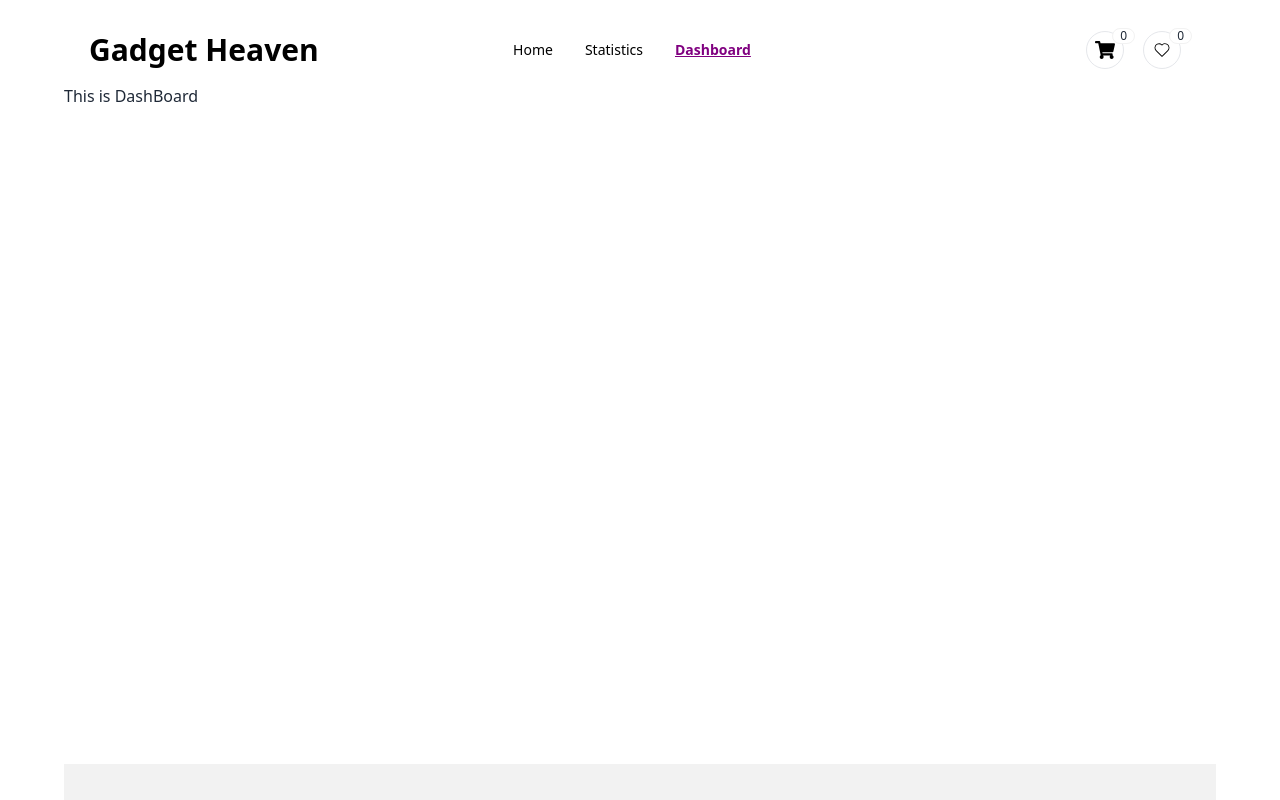
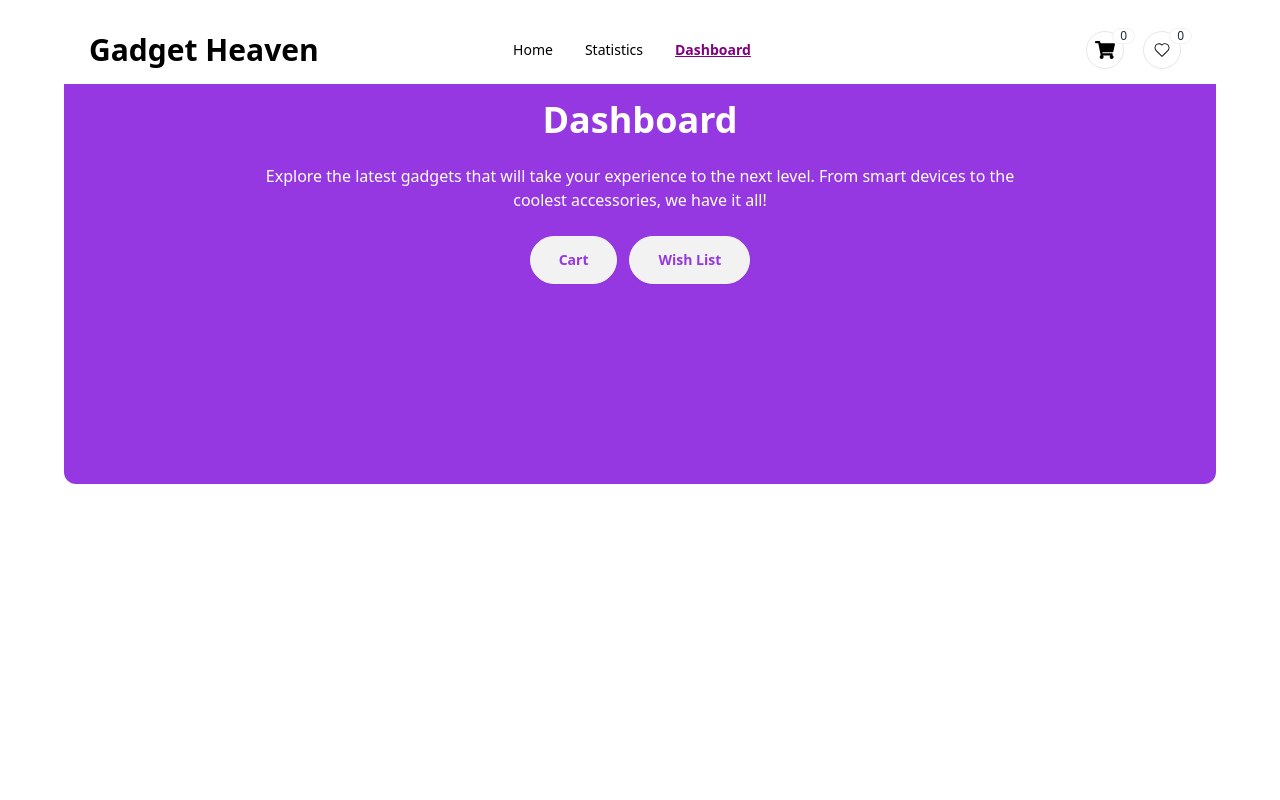
Before and after one commit to programming-hero-web-course-4/b10a8-gadget-heaven-Bikram1Biswas2, a React (Vite) app: page /dashboard in a window 1280 px wide. Shown: the top 800 px of the page. Built offline with nearby package versions, Linux system fonts and the light colour scheme.

Commit message:
Showed Add to cart product Details in dashBoard Page

```diff
--- a/src/Components/Dashboard/Dashboard.jsx
+++ b/src/Components/Dashboard/Dashboard.jsx
@@ -1,11 +1,80 @@
-
+import { useContext } from "react";
+import { CartContext } from "../../main";
+import { RxCross2 } from "react-icons/rx";
 
 const Dashboard = () => {
-    return (
+  const { cart } = useContext(CartContext);
+  return (
+    <div>
+      <div className="">
+        <div className="hero bg-[#9538E2] text-white rounded-b-xl pb-44 ">
+          <div className="hero-content text-center ">
+            <div className="max-w-3xl">
+              <h1 className="text-4xl font-bold">
+              Dashboard
+              </h1>
+              <p className="py-6">
+              Explore the latest gadgets that will take your experience to the next level. From smart devices to the coolest accessories, we have it all!
+              </p>
+              <div className="flex gap-3 justify-center">
+              <button className="btn rounded-3xl px-7 text-[#9538E2] mb-2">
+                Cart
+              </button>
+              <button className="btn rounded-3xl px-7 text-[#9538E2] mb-2">
+             Wish List
+              </button>
+              </div>
+            </div>
+          </div>
+        </div>
+        <div className="mb-10 border-2 border-white p-4 rounded-xl">
         <div>
-            <h2>This is DashBoard</h2>
+        {cart.map((product, index) => (
+          <div product={product} key={index} className="overflow-x-auto">
+          <table className="table">
+            {/* head */}
+            <tbody>
+              {/* row 1 */}
+              <tr>
+                <td>
+                  <div className="flex items-center gap-3">
+                    <div className="">
+                      <div className="">
+                        <img className="w-[120px] h-[100px] rounded-xl"
+                          src={product.product_image}
+                          alt="Products" />
+                      </div>
+                    </div>
+                    <div>
+                      <div className="font-bold"></div>
+
+                    </div>
+                  </div>
+                </td>
+                <td className="">
+              <span className="text-2xl font-bold">{product.product_title}</span>
+                  <br />
+                  <span className="mt-2">{product.description}</span>
+                  <br />
+                  <span className="font-semibold mt-2">Price:${product.price}</span>
+                </td>
+
+                <th>
+                  <button className="border border-red-500 text-red-600 rounded-full p-3"><RxCross2 /></button>
+                </th>
+              </tr>
+            </tbody>
+            {/* foot */}
+
+          </table>
         </div>
-    );
+        ))}
+      </div>
+        </div>
+      </div>
+
+    </div>
+  );
 };
 
 export default Dashboard;
--- a/src/Components/ProductDetails/ProductDetails.jsx
+++ b/src/Components/ProductDetails/ProductDetails.jsx
@@ -11,6 +11,7 @@ const ProductDetails = () => {
   const id = parseInt(product_id);
 
   const product = data.find((product) => product.product_id === id);
+  if (!product) return <div>Product not found</div>;
 
   const {
     product_title,
@@ -105,7 +106,7 @@ const ProductDetails = () => {
                 <p className="bg-gray-300 rounded-2xl p-3">{rating}</p>
               </div>
             <div className="flex gap-2">
-                <button onClick={()=>addToCart()} className="p-3 flex items-center gap-2 bg-[#9538E2] rounded-2xl font-bold text-white">Add To Cart <FaShoppingCart></FaShoppingCart> </button>
+                <button onClick={()=>addToCart(product)} className="p-3 flex items-center gap-2 bg-[#9538E2] rounded-2xl font-bold text-white">Add To Cart <FaShoppingCart></FaShoppingCart> </button>
                 <span className="border bg-white rounded-full text-[black] p-2 text-2xl font-bold text-center"> <CiHeart/></span>
             </div>
             </div>
--- a/src/Components/Root/Root.jsx
+++ b/src/Components/Root/Root.jsx
@@ -7,7 +7,7 @@ const Root = () => {
   return (
     <div className="max-w-6xl mx-auto">
       <Navbar></Navbar>
-      <div className="min-h-[600px]">
+      <div className="min-h-[800px]">
         <Outlet></Outlet>
       </div>
       <Footer></Footer>
--- a/src/main.jsx
+++ b/src/main.jsx
@@ -48,17 +48,29 @@ const router = createBrowserRouter([
 ]);
 
 const MainApp = () => {
-  const [cartCount, setCartCount] = useState(0);
+  const [cart, setCart] = useState([]);
 
-  const addToCart = () => {
-    setCartCount((prevCount) => prevCount + 1);
-    toast.success("Product Added to Cart Successfully")
-  }
+
+  const addToCart = (product) => {
+    // Check if the product is already in the cart using product_id
+    const alreadyInCart = cart.find((item) => item.product_id === product.product_id);
+
+    if (alreadyInCart) {
+      // Show a warning if the product is already in the cart
+      toast.warn(`${product.product_title} is already in the cart`);
+    } else {
+      // Add the product to the cart if it's not there
+      setCart((prevCart) => [...prevCart, product]);
+      toast.success(`${product.product_title} added to cart successfully`);
+    }
+  };
+
+
 
 
 
   return (
-    <CartContext.Provider value={{ cartCount, addToCart }}>
+    <CartContext.Provider value={{ cartCount:cart.length, addToCart ,cart}}>
       <RouterProvider router={router} />
     </CartContext.Provider>
   );
```
